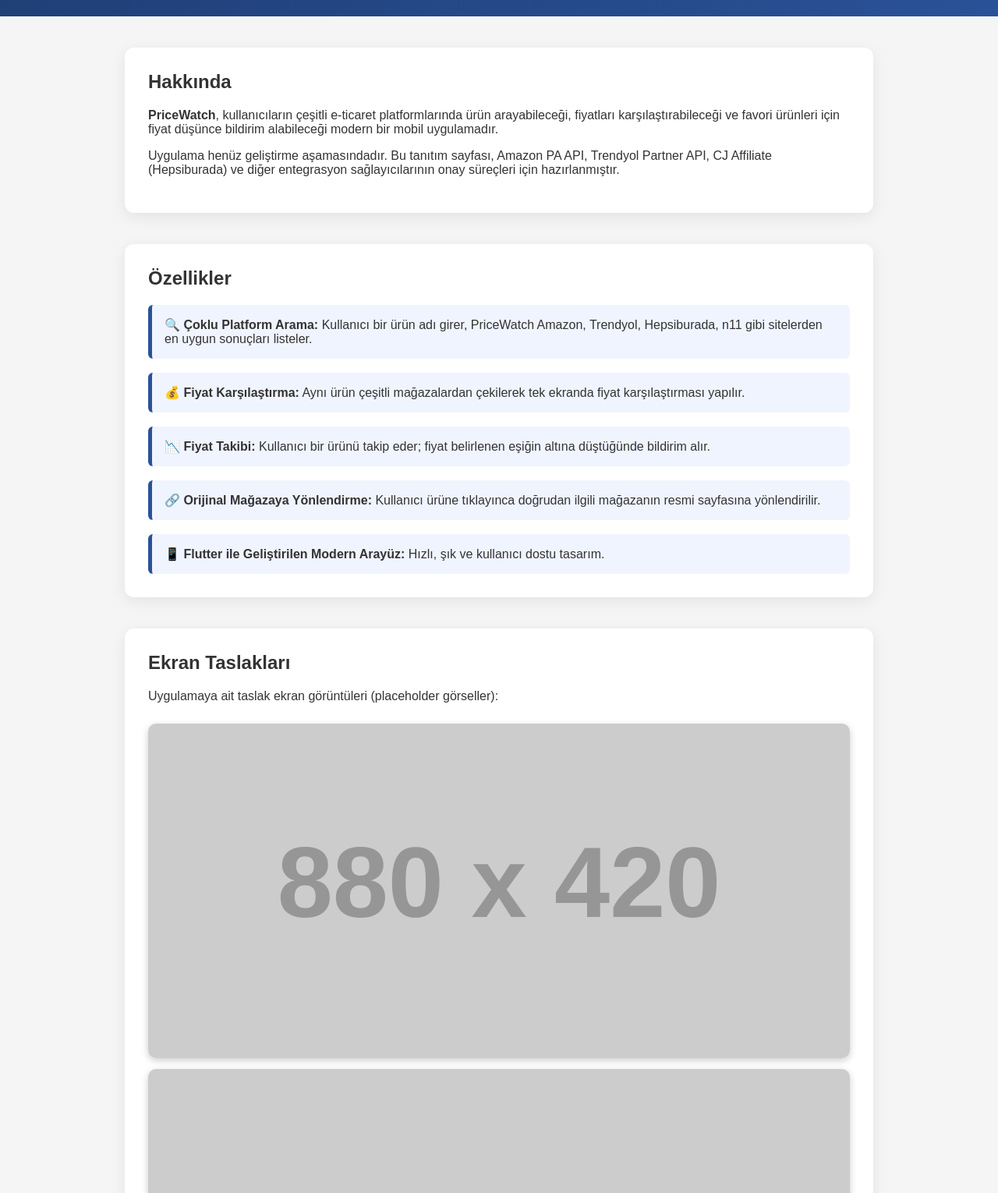
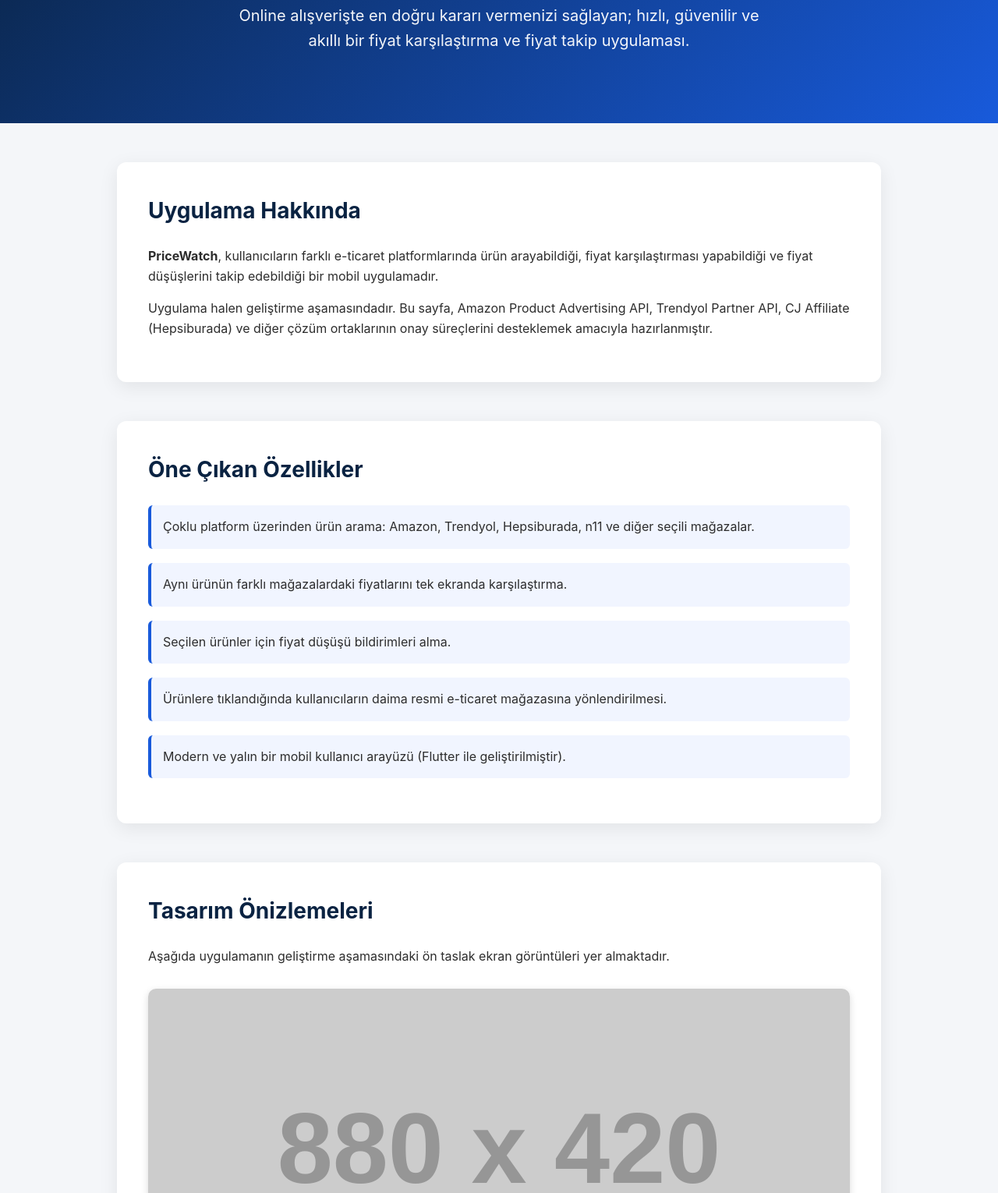
Before and after one commit to sezerogras/pricewatch, a plain HTML site: page index.html in a window 1280 px wide. Shown: the part 205-1735 px from the top of the page at 78% size. Drawn offline with Linux system fonts and the light colour scheme; placeholder pictures from the web are drawn by us.

Commit message:
Update index.html

```diff
--- a/index.html
+++ b/index.html
@@ -3,123 +3,171 @@
 <head>
     <meta charset="UTF-8">
     <meta name="viewport" content="width=device-width, initial-scale=1.0">
-    <title>PriceWatch - Çoklu E-Ticaret Fiyat Karşılaştırma ve Fiyat Takip Uygulaması</title>
+    <title>PriceWatch | Akıllı Fiyat Karşılaştırma ve Fiyat Takip Uygulaması</title>
+
     <style>
         body {
-            font-family: Arial, sans-serif;
             margin: 0;
-            padding: 0;
-            background: #f5f5f5;
-            color: #333;
+            font-family: "Inter", Arial, sans-serif;
+            background-color: #f4f6f9;
+            color: #2d2d2d;
+            line-height: 1.6;
         }
-        header {
-            background: linear-gradient(135deg, #1e3c72, #2a5298);
-            padding: 60px 20px;
+
+        /* Header */
+        .hero {
+            background: linear-gradient(135deg, #0a2342, #185adb);
+            padding: 90px 20px;
             text-align: center;
             color: white;
         }
-        header h1 {
+
+        .hero h1 {
             font-size: 48px;
-            margin: 0;
             font-weight: 800;
+            margin-bottom: 10px;
         }
-        header p {
-            font-size: 18px;
-            margin-top: 12px;
-            opacity: 0.9;
+
+        .hero p {
+            font-size: 20px;
+            max-width: 700px;
+            margin: 0 auto;
+            opacity: 0.95;
         }
-        section {
+
+        /* Section */
+        .section {
             max-width: 900px;
-            margin: 40px auto;
+            margin: 50px auto;
             background: white;
-            padding: 30px;
+            padding: 40px;
             border-radius: 12px;
-            box-shadow: 0 5px 20px rgba(0,0,0,0.08);
+            box-shadow: 0 6px 25px rgba(0,0,0,0.08);
         }
+
         h2 {
             margin-top: 0;
             font-weight: 700;
+            font-size: 28px;
+            color: #0a2342;
         }
-        .features {
-            display: flex;
-            flex-direction: column;
-            gap: 18px;
-        }
-        .feature {
-            padding: 16px;
-            border-left: 5px solid #2a5298;
-            background: #f0f4ff;
+
+        .feature-box {
+            border-left: 4px solid #185adb;
+            padding-left: 15px;
+            margin-bottom: 18px;
+            background: #f1f5ff;
+            padding: 15px;
             border-radius: 6px;
         }
+
+        /* Screenshots */
         .screenshots img {
             width: 100%;
-            margin-top: 10px;
             border-radius: 10px;
-            box-shadow: 0 3px 10px rgba(0,0,0,0.2);
+            margin-top: 12px;
+            box-shadow: 0 3px 10px rgba(0,0,0,0.15);
         }
+
+        /* Footer */
         footer {
+            margin-top: 60px;
             text-align: center;
             padding: 25px;
-            background: #1e1e1e;
+            background: #0a2342;
             color: white;
-            margin-top: 50px;
         }
+
         a {
-            color: #2a5298;
+            color: #185adb;
+            text-decoration: none;
         }
+
+        a:hover {
+            text-decoration: underline;
+        }
+
     </style>
 </head>
 <body>
 
-<header>
+<!-- HERO -->
+<div class="hero">
     <h1>PriceWatch</h1>
-    <p>Amazon, Trendyol, Hepsiburada, n11 ve daha birçok platform için fiyat karşılaştırma & fiyat takibi mobil uygulaması.</p>
-</header>
+    <p>Online alışverişte en doğru kararı vermenizi sağlayan; hızlı, güvenilir ve akıllı bir fiyat karşılaştırma ve fiyat takip uygulaması.</p>
+</div>
 
-<section>
-    <h2>Hakkında</h2>
-    <p><strong>PriceWatch</strong>, kullanıcıların çeşitli e-ticaret platformlarında ürün arayabileceği, fiyatları karşılaştırabileceği ve favori ürünleri için fiyat düşünce bildirim alabileceği modern bir mobil uygulamadır.</p>
-    <p>Uygulama henüz geliştirme aşamasındadır. Bu tanıtım sayfası, Amazon PA API, Trendyol Partner API, CJ Affiliate (Hepsiburada) ve diğer entegrasyon sağlayıcılarının onay süreçleri için hazırlanmıştır.</p>
-</section>
+<!-- ABOUT -->
+<div class="section">
+    <h2>Uygulama Hakkında</h2>
+    <p>
+        <strong>PriceWatch</strong>, kullanıcıların farklı e-ticaret platformlarında ürün arayabildiği, fiyat karşılaştırması yapabildiği ve fiyat düşüşlerini takip edebildiği bir mobil uygulamadır.
+    </p>
+    <p>
+        Uygulama halen geliştirme aşamasındadır. Bu sayfa, Amazon Product Advertising API, Trendyol Partner API, CJ Affiliate (Hepsiburada) ve diğer çözüm ortaklarının onay süreçlerini desteklemek amacıyla hazırlanmıştır.
+    </p>
+</div>
 
-<section>
-    <h2>Özellikler</h2>
-    <div class="features">
-        <div class="feature"><strong>🔍 Çoklu Platform Arama:</strong> Kullanıcı bir ürün adı girer, PriceWatch Amazon, Trendyol, Hepsiburada, n11 gibi sitelerden en uygun sonuçları listeler.</div>
-        <div class="feature"><strong>💰 Fiyat Karşılaştırma:</strong> Aynı ürün çeşitli mağazalardan çekilerek tek ekranda fiyat karşılaştırması yapılır.</div>
-        <div class="feature"><strong>📉 Fiyat Takibi:</strong> Kullanıcı bir ürünü takip eder; fiyat belirlenen eşiğin altına düştüğünde bildirim alır.</div>
-        <div class="feature"><strong>🔗 Orijinal Mağazaya Yönlendirme:</strong> Kullanıcı ürüne tıklayınca doğrudan ilgili mağazanın resmi sayfasına yönlendirilir.</div>
-        <div class="feature"><strong>📱 Flutter ile Geliştirilen Modern Arayüz:</strong> Hızlı, şık ve kullanıcı dostu tasarım.</div>
+<!-- FEATURES -->
+<div class="section">
+    <h2>Öne Çıkan Özellikler</h2>
+
+    <div class="feature-box">
+        Çoklu platform üzerinden ürün arama: Amazon, Trendyol, Hepsiburada, n11 ve diğer seçili mağazalar.
     </div>
-</section>
 
-<section>
-    <h2>Ekran Taslakları</h2>
-    <p>Uygulamaya ait taslak ekran görüntüleri (placeholder görseller):</p>
+    <div class="feature-box">
+        Aynı ürünün farklı mağazalardaki fiyatlarını tek ekranda karşılaştırma.
+    </div>
+
+    <div class="feature-box">
+        Seçilen ürünler için fiyat düşüşü bildirimleri alma.
+    </div>
+
+    <div class="feature-box">
+        Ürünlere tıklandığında kullanıcıların daima resmi e-ticaret mağazasına yönlendirilmesi.
+    </div>
+
+    <div class="feature-box">
+        Modern ve yalın bir mobil kullanıcı arayüzü (Flutter ile geliştirilmiştir).
+    </div>
+</div>
+
+<!-- SCREENSHOTS -->
+<div class="section">
+    <h2>Tasarım Önizlemeleri</h2>
+    <p>Aşağıda uygulamanın geliştirme aşamasındaki ön taslak ekran görüntüleri yer almaktadır.</p>
+
     <div class="screenshots">
-        <img src="https://via.placeholder.com/880x420?text=PriceWatch+-+Ana+Sayfa">
-        <img src="https://via.placeholder.com/880x420?text=PriceWatch+-+Arama+Sonuclari">
-        <img src="https://via.placeholder.com/880x420?text=PriceWatch+-+Urun+Detay+%26+Fiyat+Takibi">
+        <img src="https://via.placeholder.com/880x420/0a2342/ffffff?text=PriceWatch+Ana+Ekran+Tasarımı">
+        <img src="https://via.placeholder.com/880x420/185adb/ffffff?text=Arama+Sonuçları+Önizleme">
+        <img src="https://via.placeholder.com/880x420/0a2342/ffffff?text=Ürün+Detay+ve+Fiyat+Takibi">
     </div>
-</section>
+</div>
 
-<section>
-    <h2>API Kullanım Amacı</h2>
-    <p>PriceWatch aşağıdaki e-ticaret platformlarıyla resmi API veya ürün feed’i üzerinden entegre olacaktır:</p>
+<!-- API USAGE -->
+<div class="section">
+    <h2>API Entegrasyon Amaçları</h2>
+    <p>
+        PriceWatch, resmi API sağlayıcılarıyla entegre çalışmak üzere tasarlanmıştır. Kullanılacak servisler:
+    </p>
+
     <ul>
         <li>Amazon Product Advertising API</li>
         <li>Trendyol Partner API</li>
         <li>CJ Affiliate (Hepsiburada ürün katalogları)</li>
-        <li>n11 API (ürün ve fiyat verileri)</li>
+        <li>n11 API</li>
     </ul>
 
-    <p>Uygulama herhangi bir satış gerçekleştirmez. Kullanıcılar ürünlere tıkladıklarında her zaman orijinal mağazaya yönlendirilir.</p>
-    <p>Bu sayfa yalnızca geliştirilmekte olan PriceWatch mobil uygulaması için API onay süreçlerini desteklemek amacıyla hazırlanmıştır.</p>
-</section>
+    <p>
+        PriceWatch herhangi bir satış işlemi gerçekleştirmez; tüm yönlendirmeler kullanıcıyı doğrudan ilgili mağazanın resmi ürün sayfasına götürür.
+    </p>
+</div>
 
+<!-- FOOTER -->
 <footer>
-    <p>© 2025 PriceWatch — Geliştirme aşamasında bir mobil uygulama</p>
-    <p>İletişim: <a href="mailto:ograssezer474@gmail.com">ograssezer474@gmail.com</a></p>
+    © 2025 PriceWatch • Tüm hakları saklıdır<br>
+    İletişim: <a href="mailto:ograssezer474@gmail.com">ograssezer474@gmail.com</a>
 </footer>
 
 </body>
```
